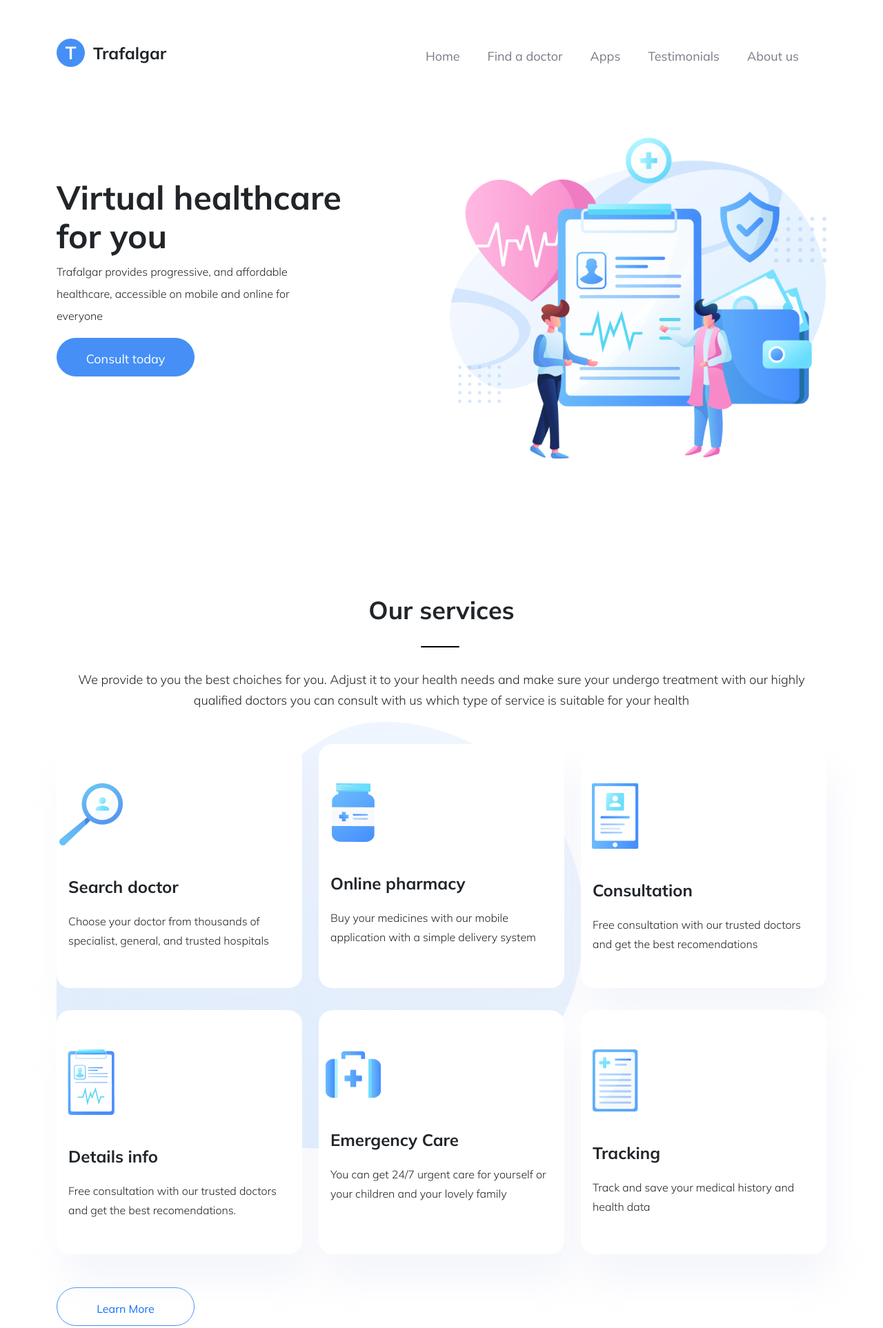
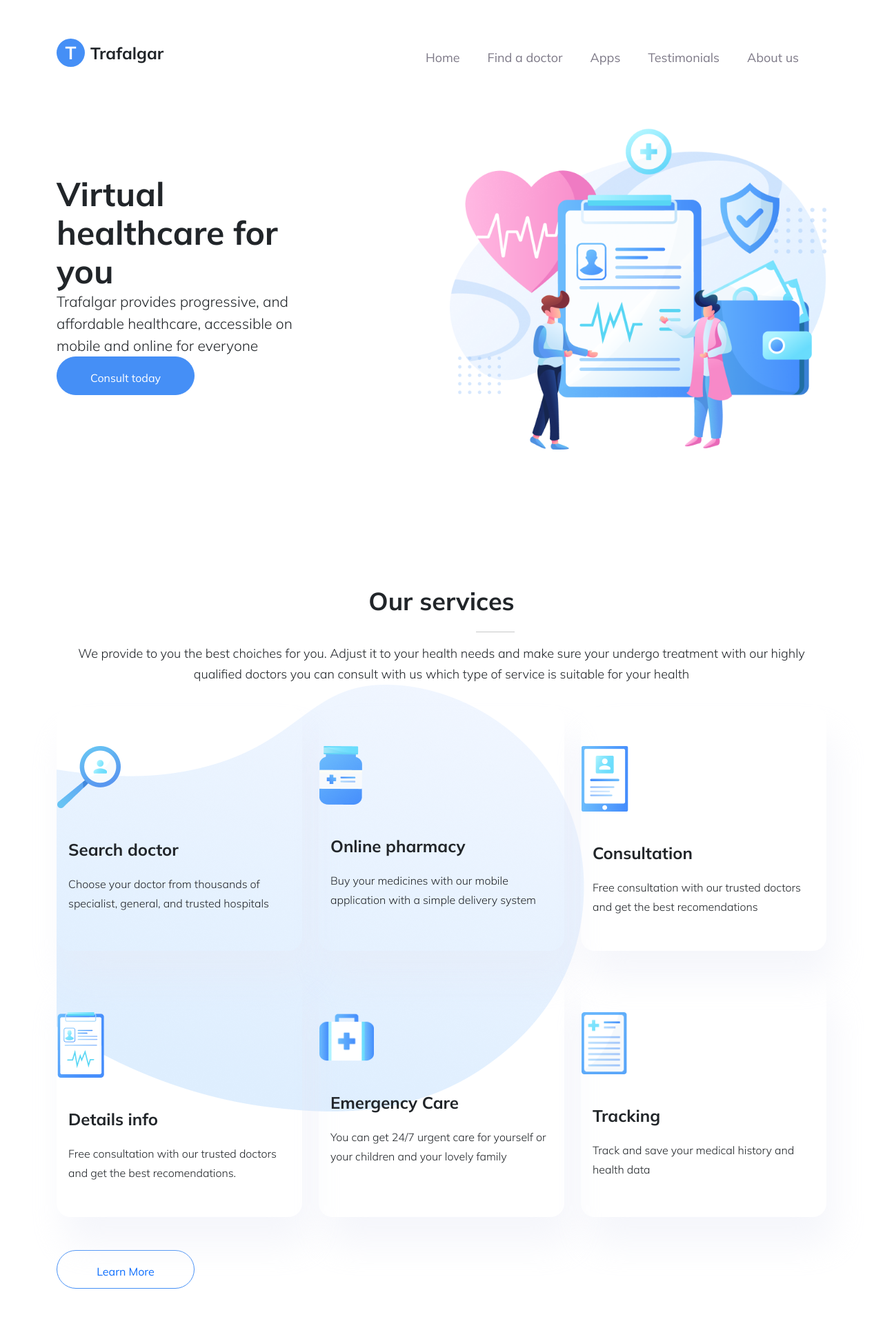
Before and after one commit to ElnaraSadiqli/Virtual-healthcare, a plain HTML site: page index.html in a window 1280 px wide. Shown: the whole page at 69% size. After the commit the page ends 1874 px from the top, so only its background shows below. Drawn offline with nearby package versions, Linux system fonts and the light colour scheme.

Commit message:
do not work sass

```diff
--- /dev/null
+++ b/Sass/_common.scss
@@ -0,0 +1,11 @@
+// Fonts url link for Sass
+@import url('https://fonts.googleapis.com/css2?family=Mulish:ital,wght@0,200;0,300;0,400;0,500;0,600;0,700;1,300;1,400;1,500;1,700&display=swap');
+
+* {
+    margin        : 0;
+    padding       : 0;
+    box-sizing    : border-box;
+    font-size     : 16px;
+    letter-spacing: 0em;
+    font-family   : $font;
+}
--- /dev/null
+++ b/Sass/_home.scss
@@ -0,0 +1,179 @@
+//......Header of Page.......//
+
+//navBar on Header
+.header-navBar {
+    display: flex;
+    align-items: center;
+    justify-content: space-between;
+    padding-top: 3.5rem;
+
+    //    Logo on Header
+    #logo {
+        display: flex;
+        align-items: center;
+
+        // Logo Title
+        .logo-tt {
+            width: 41px;
+            height: 41px;
+            border-radius: 50%;
+            background-color: $back-color-btn-blue;
+            color: $txt-color-wht;
+            font: normal 700 1.625rem/32.63px $font;
+            padding-top: 5px;
+        }
+
+        // Logo Title Explain
+        .logo-explain {
+            font: normal 700 1.5rem/30px $font;
+            padding-left: 0.5rem !important;
+        }
+    }
+
+    //  Navigation Menu on Header
+    .nav-menu {
+        display: flex;
+
+        // Navigation List
+        & li {
+            list-style: none;
+            padding: 14px 2.5rem 0px 0px;
+
+            a {
+                @extend .headerNav-txt-size;
+                color: $txt-color-gry;
+
+                &:focus {
+                    color: $txt-color-blck;
+                    font-weight: 700;
+                }
+            }
+        }
+
+    }
+
+
+}
+
+//......Vitual HealtCare of Page....//
+#virtual-health {
+    padding-top: 5.25rem;
+
+
+    // Content of Virtual HealtCare in Left
+    .virtual-layout-left {
+        padding-top: 4.5rem;
+        height: 80%;
+        display: flex;
+        flex-direction: column;
+        justify-content: space-around;
+
+        //  Virtual HealtCare Title
+        .virtual-tt {
+            @extend .h1-size;
+            width: 70%;
+        }
+
+        //  Virtual HealtCare Description
+        .virtual-description {
+            width: 70%;
+            @extend .h4-size-max;
+        }
+
+        //  Virtual HealtCare Button Error
+        .virtual-btn {
+            @include button;
+            background-color: $back-color-btn-blue;
+            transition: 0.5s;
+
+            // margin-top: 3rem -3px !important;
+            a {
+                color: $txt-color-wht;
+            }
+
+            // // Virtual Button Hover
+            &:hover {
+                background-color: transparent;
+                color: $txt-color-blue;
+            }
+
+
+
+        }
+
+    }
+
+}
+
+// ........Services Section of Image...//
+#services {
+    padding-top: 12rem;
+    // display: flex;
+    // flex-direction: column;
+    // justify-content: space-between;
+    // align-content: center;
+
+    //Content of Services
+    .services-content {
+        text-align: center;
+
+        // Title of Services
+        .services-tt {
+            @extend .h2-size-max;
+        }
+
+        // <!-- Line under title of Services -->
+        hr {
+            width: 56px;
+            margin-left: 38rem;
+
+        }
+
+        // Description of Services
+        .services-desc {
+            @extend .h6-size-med;
+
+        }
+
+    }
+
+
+}
+
+// Services Cards
+.services-cards {
+
+    //    Card in Services
+    .card-service {
+        border-radius: 20px;
+        padding-top: 3.5rem;
+        box-shadow: 10px 40px 50px 0px rgba(229, 233, 246, 0.4);
+        margin-top: 2rem;
+       background-color: aqua;
+
+
+        //   Card Image in Services
+        img {
+            margin-right: 16rem;
+        }
+
+        //   Card Title in Services
+        h5 {
+            margin-top: 1rem;
+            @extend .card-tt-size;
+        }
+
+        //   Card Content in Services
+        p {
+            @extend .h6-size-max;
+        }
+
+    }
+}
+
+// Services Footer
+& .services-footer {
+    @include button;
+    text-align: center;
+    margin-top: 3rem;
+}
--- /dev/null
+++ b/Sass/_reset.scss
@@ -0,0 +1,8 @@
+li{
+    list-style: none;
+}
+
+
+a{
+    text-decoration: none;
+}
--- /dev/null
+++ b/Sass/style.scss
@@ -0,0 +1,5 @@
+@import './variables';
+@import './common';
+@import './reset';
+@import './mixin';
+@import './home';
--- a/index.html
+++ b/index.html
@@ -16,7 +16,7 @@
         crossorigin="anonymous" referrerpolicy="no-referrer" />
 
     <!--Css Link  -->
-    <link rel="stylesheet" href="style/style.css">
+    <link rel="stylesheet" href="Sass/style.css">
 
     <title>TrafalGar</title>
 </head>
@@ -24,20 +24,21 @@
 <body>
     <!-- -----------------Header-------------- -->
     <header>
+
+        <div class="container">
             <!-- Header NavBar of Page -->
-        <div class="container">
             <div class="header-navBar">
 
                 <!-- Logo on Header -->
                 <div id="logo">
                     <!-- Logo title -->
-                    <h3 class="logo-tt">T</h3>
+                    <h3 class="logo-tt m-0 text-center">T</h3>
                     <!-- Logo Title explain -->
-                    <p class="logo-explain">Trafalgar</p>
+                    <p class="logo-explain m-0 p-0 ">Trafalgar</p>
                 </div>
 
                 <!-- Navigation Menu on Header -->
-                <ul class="nav-menu">
+                <ul class="nav-menu m-0 p-0">
                     <!-- Home -->
                     <li>
                         <a href="#">Home</a>
@@ -60,32 +61,29 @@
                     </li>
                 </ul>
 
-
             </div>
 
             <!-- Virtual HealthCare section -->
             <div id="virtual-health">
-                <div class="virtual-layout row">
-
+                <div class="row">
                     <!-- Content of Virtual HealtCare in Left  -->
                     <div class="col-12 col-md-6">
                         <div class="virtual-layout-left">
 
                             <!-- Virtual HealtCare Title -->
-                            <h1 class="virtual-tt">
+                            <h1 class="virtual-tt m-0 p-0">
                                 Virtual healthcare
                                 for you
                             </h1>
 
                             <!-- Virtual HealtCare Description -->
-                            <div class="virtual-description">
-                                <p>Trafalgar provides progressive, and affordable
+                            <p class="virtual-description p-0 m-0">Trafalgar provides progressive, and affordable
                                 healthcare, accessible on mobile and online
                                 for everyone</p>
-                            </div>
 
                             <!-- Virtual HealtCare Button -->
-                            <a href="#" class="virtual-btn">Consult today</a>
+                            <button class="virtual-btn"> <a href="#">Consult today</a>
+                            </button>
 
                         </div>
                     </div>
@@ -97,7 +95,6 @@
                         </div>
                     </div>
 
-                </div>
 
                 </div>
             </div>
@@ -112,22 +109,18 @@
             <div class="container">
 
                 <!-- Content of Services Section  -->
-                <div class="services-content row ">
-                    <div class="col-12 col-md-12">
-
+                <div class="services-content  ">
  <!-- Title of Services  -->
-                        <h1 class="services-tt">Our services</h1>
-                        <!-- Line in title of bottom  -->
-                        <div class="line-services"></div>
+                    <h1 class="services-tt  m-0 p-0">Our services</h1>
+                    <!-- Line under title of Services -->
+                    <hr>
                     <!-- Description of Services  -->
-                        <p class="services-desc">We provide to you the best choiches for you. Adjust it to your
+                    <p class="services-desc m-0 p-0">We provide to you the best choiches for you. Adjust it to your
                         health
                         needs and make sure your
                         undergo treatment with our highly qualified doctors you can consult with us which type
                         of
                         service is suitable for your health</p>
-                    </div>
-
  </div>
 
                 <!--  Cards of Services Section and backgound  Blue vektor image  -->
@@ -137,7 +130,7 @@
                     <div class="row">
                         <!-- 1.  Search Doctor card of Services Cards -->
                         <div class="col-sm-12  col-md-6 col-lg-4">
-                            <div class="card card-service" style="height: 22.125rem;">
+                            <div class="card-service" style="height: 22.125rem;">
                                 <!-- Card Image in Services Card -->
                                 <img src="Images/Services/doctorSearch.png" style="object-fit: contain;" height="90px"
                                     alt="Services section doctor search">
@@ -156,7 +149,7 @@
 
                         <!--2 . Pharmacy card of Services Cards -->
                         <div class="col-12 col-md-6 col-lg-4">
-                            <div class="card card-service" style="height: 22.125rem;">
+                            <div class=" card-service" style="height: 22.125rem;">
                                 <!-- Card Image in Services Card -->
                                 <img src="Images/Services/Framemedicine.png" height="85px" style="object-fit: contain;"
                                     alt="Pharmacy Medicine image in Service">
@@ -175,7 +168,7 @@
 
                         <!-- 3 . Consultation card of Services Cards -->
                         <div class="col-12 col-md-6 col-lg-4">
-                            <div class="card card-service" style="height: 22.125rem;">
+                            <div class="card-service" style="height: 22.125rem;">
                                 <!-- Card Image in Services Card -->
                                 <img src="Images/Services/Frameconsultation (1).png" style="object-fit: contain;"
                                     height="95px" alt="Consultation card in Services">
@@ -193,7 +186,7 @@
 
                         <!--4 . Details info card of Services Cards -->
                         <div class="col-12  col-md-6 col-lg-4">
-                            <div class="card card-service" style="height: 22.125rem;">
+                            <div class="card-service" style="height: 22.125rem;">
                                 <!-- Card Image in Services Card -->
                                 <img src="Images/Services/detailsInfo.png" height="95px" style="object-fit: contain;"
                                     alt="Details info image in Services">
@@ -211,7 +204,7 @@
 
                         <!--5.  Emergency care card of Services Cards -->
                         <div class=" col-md-6 col-12 col-lg-4">
-                            <div class="card card-service" style="height: 22.125rem;">
+                            <div class="card-service" style="height: 22.125rem;">
                                 <!-- Card Image in Services Card -->
                                 <img src="Images/Services/emergency.png" alt="Emergency care card of Services Cards"
                                     height="71.15px" style="object-fit: contain;">
@@ -230,7 +223,7 @@
 
                         <!-- 6 . Tracking card of Services Cards -->
                         <div class=" col-md-6 col-12 col-lg-4">
-                            <div class="card card-service" style="height: 22.125rem;">
+                            <div class="card-service" style="height: 22.125rem;">
                                 <!-- Card Image in Services Card -->
                                 <img src="Images/Services/tracking.png" alt="Tracking card of Services Cards "
                                     height="90px" style="object-fit: contain;">
@@ -297,8 +290,8 @@
 
     <!-- Bootstrap link For JavaScript -->
     <script src="https://cdn.jsdelivr.net/npm/bootstrap@5.1.3/dist/js/bootstrap.bundle.min.js"
-        integrity="sha384-ka7Sk0Gln4gmtz2MlQnikT1wXgYsOg+OMhuP+IlRH9sENBO0LRn5q+8nbTov4+1p"
-        crossorigin="anonymous"></script>
+        integrity="sha384-ka7Sk0Gln4gmtz2MlQnikT1wXgYsOg+OMhuP+IlRH9sENBO0LRn5q+8nbTov4+1p" crossorigin="anonymous">
+    </script>
 </body>
 
 </html>
--- a/style/style.scss
+++ /dev/null
@@ -1,205 +0,0 @@
-// File links for Sass
-@import 'mixin.scss';
-@import 'reset.scss';
-
-// Fonts url link for Sass
-@import url('https://fonts.googleapis.com/css2?family=Mulish:ital,wght@0,200;0,300;0,400;0,500;0,600;0,700;1,300;1,400;1,500;1,700&display=swap');
-
-* {
-    margin        : 0;
-    padding       : 0;
-    box-sizing    : border-box;
-    font-size     : 16px;
-    letter-spacing: 0em;
-    font-family   : 'Mulish', sans-serif;
-
-}
-
-a {
-    text-decoration: none;
-}
-
-//......Header of Page.......//
-.header-navBar {
-
-    display        : flex;
-    justify-content: space-between;
-    padding-top    : 3.5rem;
-
-    //    Logo on Header
-    #logo {
-        display: flex;
-
-        // Logo Title
-        .logo-tt {
-            font-size       : 1.625rem;
-            font-style      : normal;
-            font-weight     : 700;
-            line-height     : 32.63px;
-            color           : $txt-color-wht;
-            width           : 41px;
-            height          : 41px;
-            border-radius   : 50%;
-            background-color: $back-color-btn-blue;
-            text-align      : center;
-            padding         : 5px;
-
-        }
-
-        // Logo Title Explain
-        .logo-explain {
-            font-size   : 1.5rem;
-            font-style  : normal;
-            font-weight : 700;
-            line-height : 30px;
-            padding-top : 6px;
-            padding-left: 12px;
-        }
-
-    }
-
-    //  Navigation Menu on Header
-    .nav-menu {
-        display: flex;
-
-        // Navigation List
-        & li {
-            list-style: none;
-            padding   : 14px 2.5rem 0px 0px;
-
-            a {
-                @extend .headerNav-txt-size;
-                color: $txt-color-gry;
-
-                &:focus {
-                    color      : $txt-color-blck;
-                    font-weight: 700;
-                }
-            }
-        }
-
-    }
-
-
-}
-
-//......Vitual HealtCare of Page....//
-#virtual-health {
-    padding-top: 5.25rem;
-
-
-    .virtual-layout {
-        display: flex;
-
-
-        // Content of Virtual HealtCare in Left
-        .virtual-layout-left {
-            padding-top: 4rem;
-
-            //  Virtual HealtCare Title
-            .virtual-tt {
-                @extend .h1-size;
-                width: 80%;
-            }
-
-            //  Virtual HealtCare Description
-            .virtual-description {
-                width: 70%;
-                @extend .h4-size-max;
-            }
-
-            //  Virtual HealtCare Button Error
-            .virtual-btn {
-                @include button;
-                background-color: $back-color-btn-blue;
-                color           : $txt-color-wht;
-                text-align      : center;
-                color           : white;
-
-                // // Virtual Button Hover
-                & ::hover {
-                    background-color: transparent;
-
-                }
-            }
-
-
-        }
-
-    }
-}
-
-// ........Services Section of Image...//
-#services {
-    padding-top: 12rem;
-display: flex;
-flex-direction: column;
-justify-content: space-between;
-align-content: center;
-
-    //Content of Services
-    .services-content {
-        text-align: center;
-
-        // Title of Services
-        .services-tt {
-            @extend .h2-size-max;
-
-        }
-
-        // Line in title of bottom
-        .line-services {
-            width        : 3.5rem;
-            border-bottom: 2px solid black;
-            border-radius: 5px;
-            margin       : 1.5rem 0rem 2rem 33rem;
-        }
-
-        // Description of Services
-        .services-desc {
-            @extend .h6-size-med;
-            // & ::before{
-            //     border: 1px solid black;
-            // }
-        }
-
-    }
-
-    // Services Cards
-    .services-cards {
-        display        : flex;
-        justify-content: space-around;
-
-        //    Card in Services
-        & .card-service {
-            border-radius: 20px;
-            padding-top  : 3.5rem;
-            box-shadow   : 10px 40px 50px 0px rgba(229, 233, 246, 0.4);
-            border       : 1px solid transparent;
-            margin-top   : 2rem;
-               //   Card Image in Services
-            img{
-                 margin-right: 16rem;
-
-             }
-            //   Card Title in Services
-            h5 {
-                margin-top: 1rem;
-                @extend .card-tt-size;
-            }
-
-            //   Card Content in Services
-            p {
-                @extend .h6-size-max;
-            }
-        }
-  }
-
-  // Services Footer
-  & .services-footer{
-    @include button;
-    text-align: center;
-    margin-top: 3rem;
-}
-
-}
```
Also changed, not shown: Sass/_mixin.scss (added, +12 -0 lines), Sass/_variables.scss (renamed from style/reset.scss, +42 -40 lines), style/mixin.scss (deleted, +0 -13 lines), Images/element.png (added), Sass/style.css, style/mixin.css (deleted), style/reset.css (deleted), 4 other files. Lines whose indentation alone changed are shown as unchanged.
